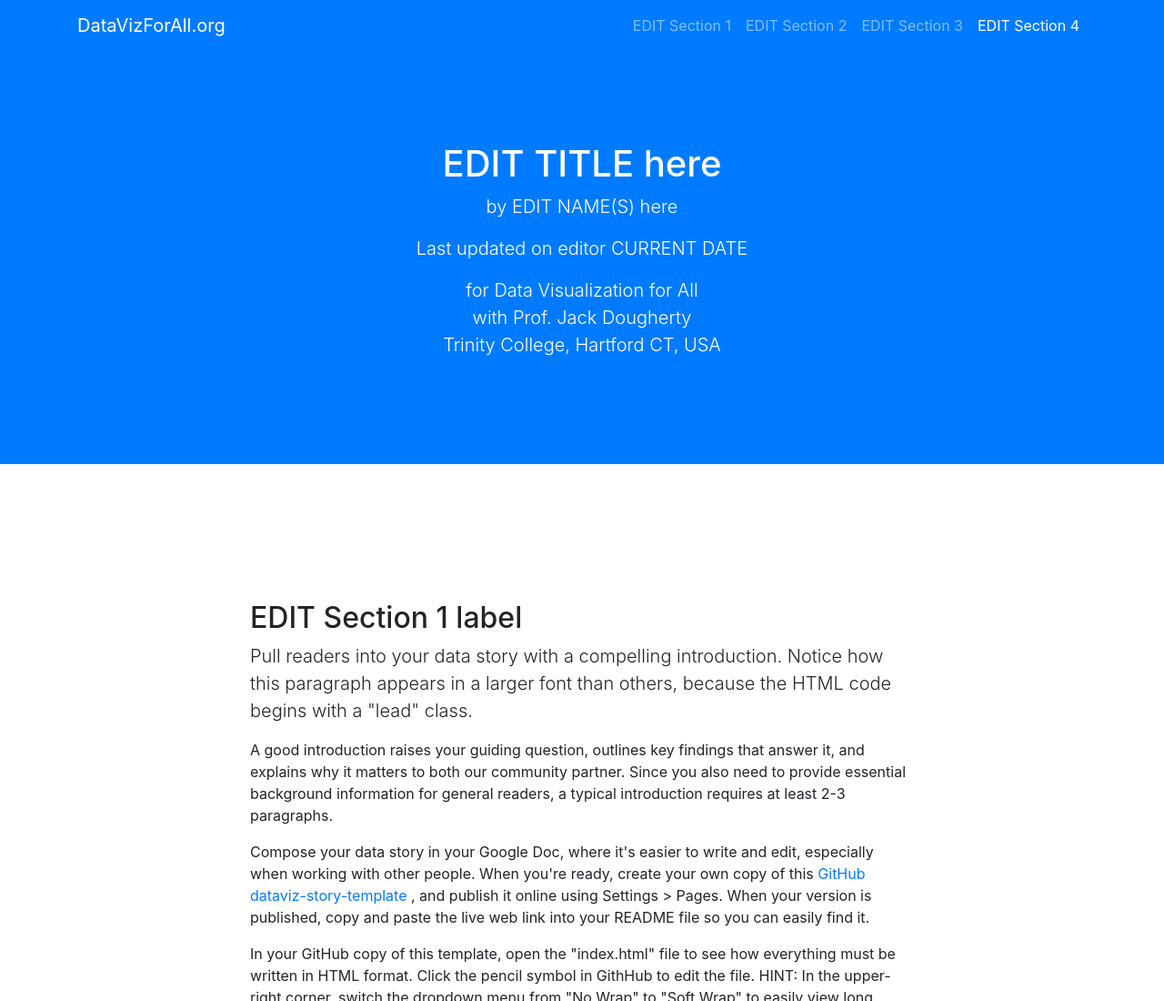
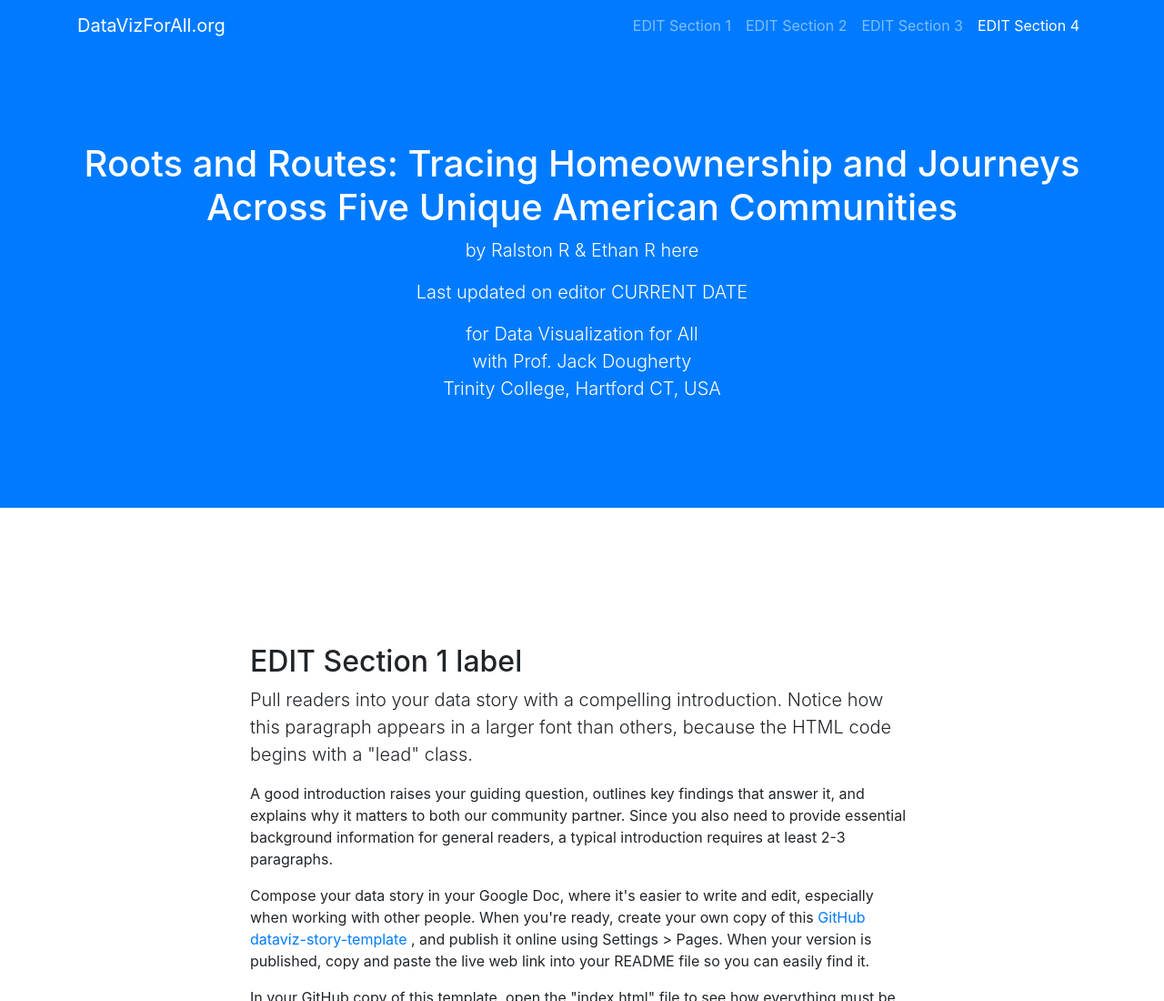
Before and after one commit to ralstonraphael/RalstonDataStory, a plain HTML site: page index.html in a window 1280 px wide. Shown: the top 1100 px of the page at 91% size. Drawn offline with nearby package versions, Linux system fonts and the light colour scheme.

Commit message:
Update index.html

```diff
--- a/index.html
+++ b/index.html
@@ -8,7 +8,7 @@
   <meta name="description" content="">
   <meta name="author" content="">
 
-  <title>Data Story</title>
+  <title>Roots and Routes: Tracing Homeownership and Journeys Across Five Unique American Communities</title>
 
   <!-- jQuery -->
   <script src="https://code.jquery.com/jquery-3.6.1.min.js" integrity="sha256-o88AwQnZB+VDvE9tvIXrMQaPlFFSUTR+nldQm1LuPXQ=" crossorigin="anonymous"></script>
@@ -53,8 +53,8 @@
 
   <header class="bg-primary text-white">
     <div class="container text-center">
-      <h1>EDIT TITLE here</h1>
-      <p class="lead">by EDIT NAME(S) here</p>
+      <h1>Roots and Routes: Tracing Homeownership and Journeys Across Five Unique American Communities</h1>
+      <p class="lead">by Ralston R & Ethan R here</p>
       <p class="lead">Last updated on editor CURRENT DATE</p>
       <p class="lead">for Data Visualization for All</br>with Prof. Jack Dougherty</br>Trinity College, Hartford CT, USA</p>
     </div>
```
